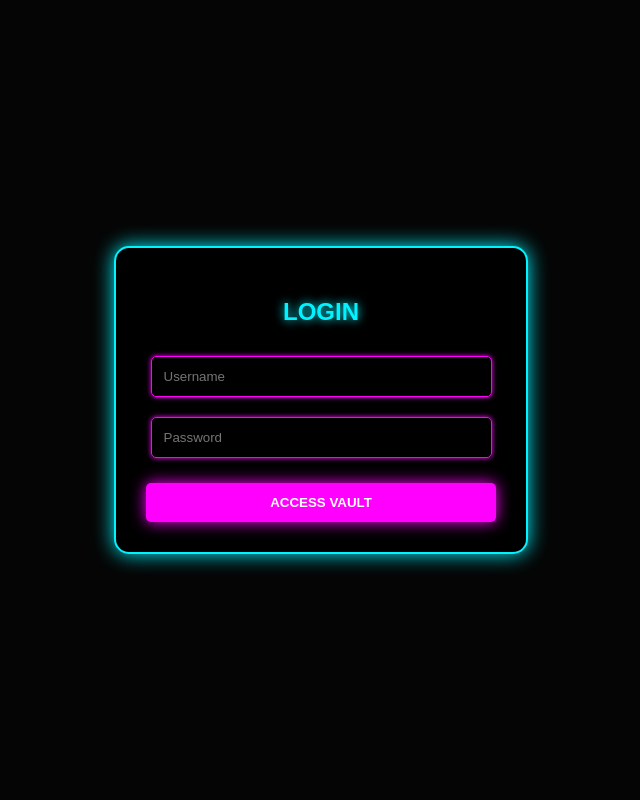
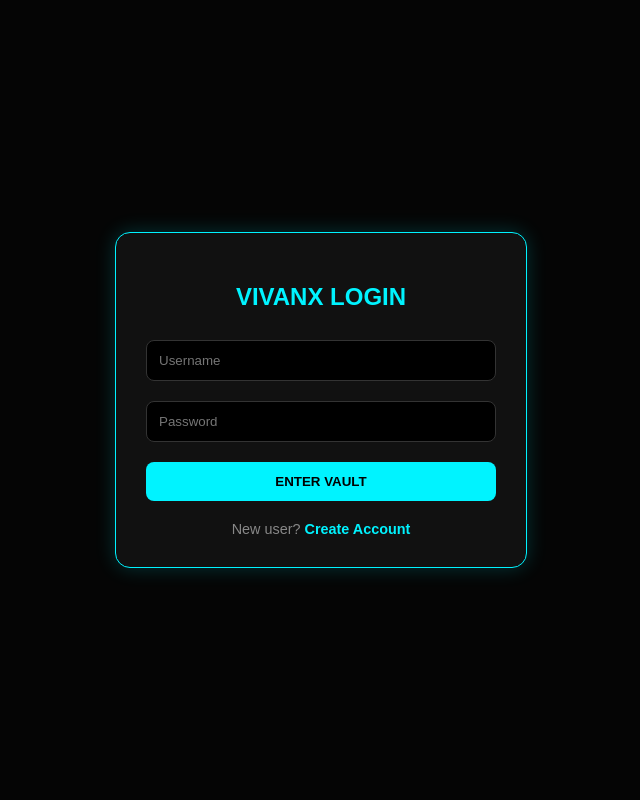
Before and after one commit to vivan0788/VivanX-Vault, a Flask app: page / in a window 1280 px wide. Shown: the whole page, without its empty margins (319-959 px from the left). Run offline with Flask 3, Linux system fonts and the light colour scheme; some libraries are stand-ins or nearby versions.

Commit message:
Update login page title and styles

```diff
--- a/templates/login.html
+++ b/templates/login.html
@@ -2,23 +2,28 @@
 <html>
 <head>
     <meta name="viewport" content="width=device-width, initial-scale=1.0">
-    <title>Neon Vault - Login</title>
+    <title>Login - VivanX Vault</title>
     <style>
-        body { background: #050505; color: #fff; font-family: sans-serif; display: flex; justify-content: center; align-items: center; height: 100vh; margin: 0; }
-        .box { border: 2px solid #00f3ff; box-shadow: 0 0 20px #00f3ff; padding: 30px; border-radius: 15px; background: #000; width: 85%; max-width: 350px; text-align: center; }
-        h2 { color: #00f3ff; text-shadow: 0 0 10px #00f3ff; }
-        input { width: 90%; padding: 12px; margin: 10px 0; background: transparent; border: 1px solid #ff00ff; color: #fff; border-radius: 5px; box-shadow: 0 0 5px #ff00ff; outline: none; }
-        button { width: 100%; padding: 12px; background: #ff00ff; border: none; color: #fff; font-weight: bold; cursor: pointer; box-shadow: 0 0 15px #ff00ff; margin-top: 15px; border-radius: 5px; }
+        :root { --c: #00f3ff; --b: #050505; }
+        body { background: var(--b); color: #fff; font-family: sans-serif; display: flex; justify-content: center; align-items: center; height: 100vh; margin: 0; }
+        .card { background: #111; padding: 30px; border-radius: 15px; border: 1px solid var(--c); width: 85%; max-width: 350px; text-align: center; box-shadow: 0 0 20px rgba(0, 243, 255, 0.2); }
+        input { width: 100%; padding: 12px; margin: 10px 0; background: #000; border: 1px solid #333; color: #fff; border-radius: 8px; box-sizing: border-box; }
+        .btn { width: 100%; padding: 12px; background: var(--c); border: none; font-weight: bold; border-radius: 8px; cursor: pointer; margin-top: 10px; }
+        .link { margin-top: 20px; font-size: 0.9em; color: #888; }
+        .link a { color: var(--c); text-decoration: none; font-weight: bold; }
     </style>
 </head>
 <body>
-    <div class="box">
-        <h2>LOGIN</h2>
+    <div class="card">
+        <h2 style="color:var(--c)">VIVANX LOGIN</h2>
         <form action="/login" method="POST">
-            <input type="text" name="username" placeholder="Username" required>
-            <input type="password" name="password" placeholder="Password" required>
-            <button type="submit">ACCESS VAULT</button>
+            <input name="username" placeholder="Username" required>
+            <input name="password" type="password" placeholder="Password" required>
+            <button class="btn">ENTER VAULT</button>
         </form>
+        <div class="link">
+            New user? <a href="/register">Create Account</a>
+        </div>
     </div>
 </body>
 </html>
```
